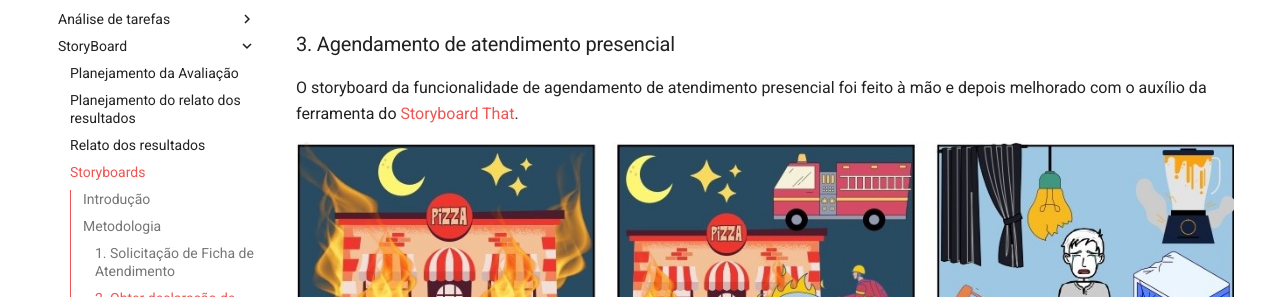
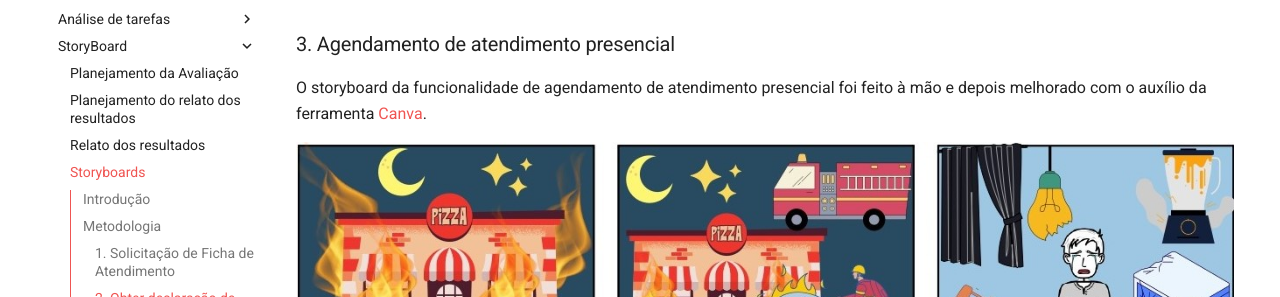
Before and after one commit to Interacao-Humano-Computador/2024.1-CBMERJ, an MkDocs documentation site: the page built from docs/design_avaliacao_desenvolvimento/nivel_1/story_board/storyboards.md, in a window 1280 px wide and 900 px high, scrolled down 2820 px. Shown: the part 182-479 px from the top of the window. Built offline with MkDocs 1.6.1 and Material for MkDocs 9.7.7, drawn with Linux system fonts in a browser that asks for light colours; comment, search, counter and statistics services are not loaded.

Commit message:
correção

```diff
--- a/docs/design_avaliacao_desenvolvimento/nivel_1/story_board/storyboards.md
+++ b/docs/design_avaliacao_desenvolvimento/nivel_1/story_board/storyboards.md
@@ -19,7 +19,7 @@ O storyboard da funcionalidade de obter declaração de registro de ocorrência
 <p align="center">Figura 1 - Storyboard da funcionalidade de "Solicitação de Ficha de Atendimento" (Fonte: Mariana Letícia, 2024). </p>
 
 ### 3. Agendamento de atendimento presencial
-O storyboard da funcionalidade de agendamento de atendimento presencial foi feito à mão e depois melhorado com o auxílio da ferramenta do [Storyboard That](https://www.storyboardthat.com/pt/).
+O storyboard da funcionalidade de agendamento de atendimento presencial foi feito à mão e depois melhorado com o auxílio da ferramenta [Canva](https://www.canva.com/).
 
 ![](img/StoryboardTDaniela.jpg)
 <p align="center">Figura 3 - Storyboard da funcionalidade de "Agendamento de Atendimento Presencial" (Fonte: Daniela Alarcão, 2024). </p>
```
